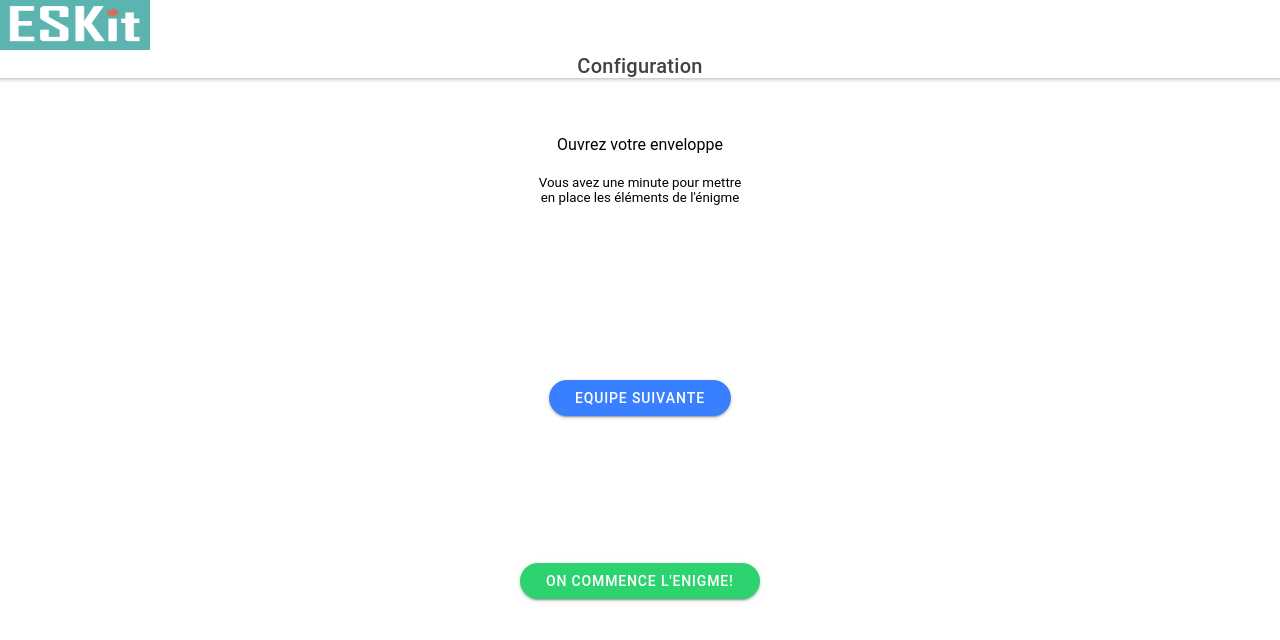
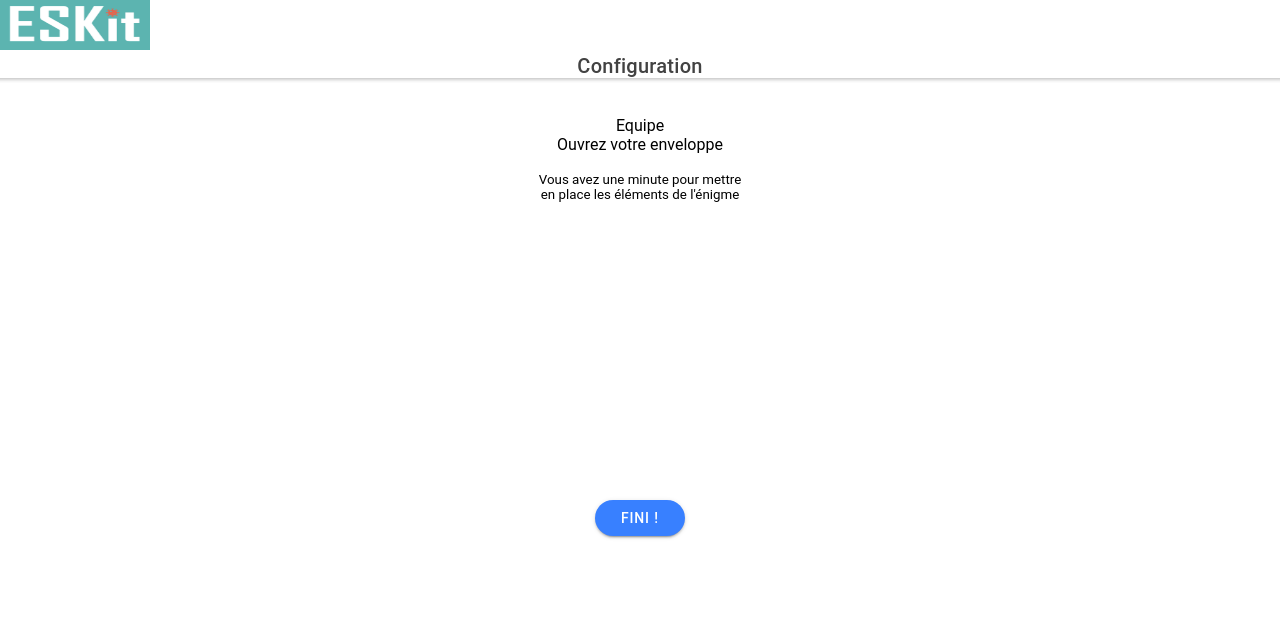
Before and after one commit to Luminilion/EskApp, a React (Create React App) app: page /indications in a window 1280 px wide. Shown: the top 640 px of the page. Built offline with nearby package versions, Linux system fonts and the light colour scheme.

Commit message:
Implemented indications routine

```diff
--- a/src/pages/Enigma.tsx
+++ b/src/pages/Enigma.tsx
@@ -42,7 +42,7 @@ const Enigma: React.FC = () => {
         <br />
         <IonContent class="ion-text-center" >
           <IonCardContent >
-            <IonButton routerLink="/indications">Commencer</IonButton>
+            <IonButton onClick={startRound}>Commencer</IonButton>
           </IonCardContent>
         </IonContent>
       </IonContent>
--- a/src/pages/enigma/Indications.tsx
+++ b/src/pages/enigma/Indications.tsx
@@ -4,6 +4,7 @@ import './Indications.css';
 import { useEnigmaState } from "../../hooks/EnigmaType";
 import logo from '../../img/logo.png';
 import chrono_1_min from '../../img/chrono_1_min.jpg'
+import {useHistory, useLocation} from 'react-router';
 
 const Indications: React.FC = () => {
 
@@ -15,20 +16,22 @@ const Indications: React.FC = () => {
         <h1 className ="equipe">Première équipe</h1>
   */
 
-  const { enigmas, setList } = useEnigmaState();
+  const history = useHistory();
+  const location = useLocation();
 
-  // Preparing display of chosen enigmas
-  const display_enigmas = enigmas.map(id => (
-    <li>
-      Il vous faut cacher les éléments suivants : <ol>
-        {id.cacher.map(e => (<li>{e}</li>))}
-      </ol>
-      Indications : <ol>
-        {id.indications.map(i => (<li>{i}</li>))}
-      </ol>
-      <br />
-    </li>
-  ));
+  function nextIndic() {
+    let nextTeam = +location.team+1;
+    if (nextTeam <=2 ) {
+      history.replace({
+        pathname: '/indications',
+        team: nextTeam,
+      })
+    } else {
+      history.replace({
+        pathname : '/buzzer'
+      })
+    }
+  }
 
   return (
     <IonPage>
@@ -43,10 +46,11 @@ const Indications: React.FC = () => {
       <IonContent class="ion-text-center" >
         <br />
         <br />
+        Equipe {location.team}
         <br />
         Ouvrez votre enveloppe
-        <ul>{display_enigmas}</ul>
-        <p >Vous avez une minute pour mettre  <br></br>en place les éléments de l'énigme</p>
+        <p>Vous avez une minute pour mettre  <br />
+        en place les éléments de l'énigme</p>
         <br />
         <br />
         <br />
@@ -59,11 +63,7 @@ const Indications: React.FC = () => {
         <br />
         <br />
         <br />
-        <IonButton shape="round" color="primary" routerLink="/indications">equipe suivante </IonButton>
-      </IonContent>
-
-      <IonContent class="ion-text-center">
-        <IonButton shape="round" color="success" routerLink="/buzzer">On commence l'enigme! </IonButton>
+        <IonButton shape="round" color="primary" onClick={nextIndic}>Fini !</IonButton>
       </IonContent>
 
     </IonPage>
```
